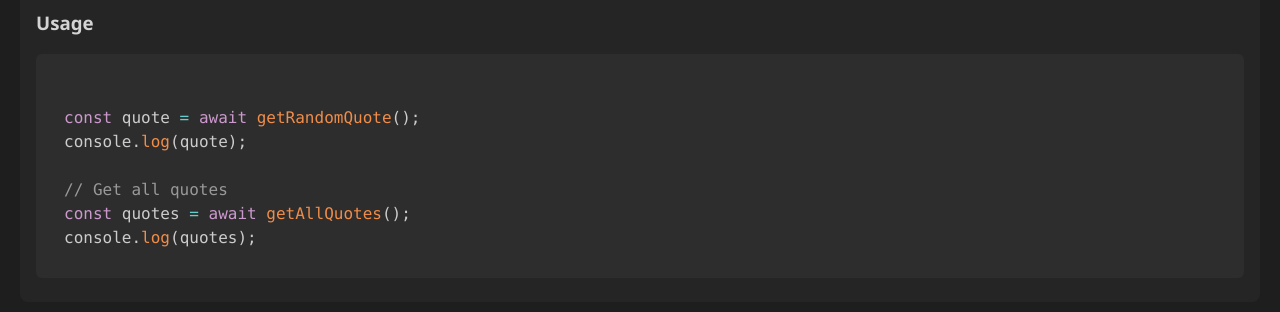
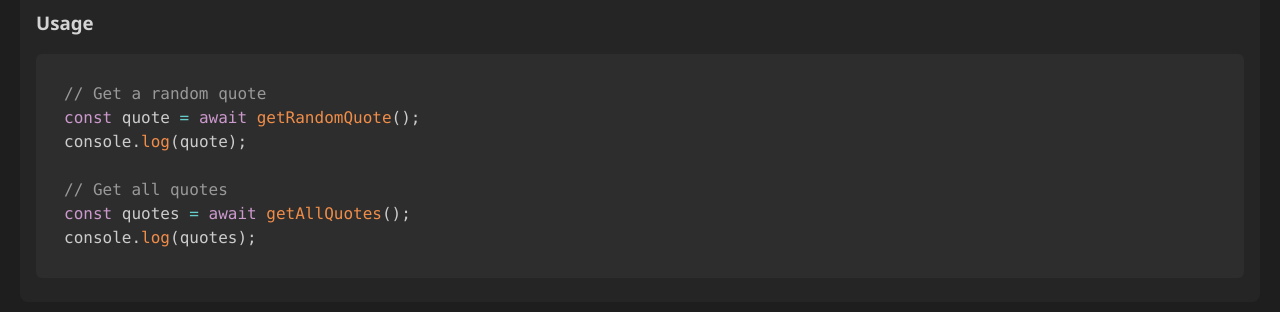
Before and after one commit to subashbaniyaa/anime-quotes-js, a website: page index.html in a window 1280 px wide. Shown: the part 579-891 px from the top of the page. Drawn offline with nearby package versions, Linux system fonts and the light colour scheme.

Commit message:
index.html

```diff
--- a/index.html
+++ b/index.html
@@ -32,7 +32,7 @@
     <h3>Import the module</h3>
     <pre><code class="language-javascript">import { getRandomQuote, getAllQuotes } from 'anime-quotes-js';</code></pre>
     <h3>Usage</h3>
-    <pre><code class="language-javascript">
+    <pre><code class="language-javascript">// Get a random quote
 const quote = await getRandomQuote();
 console.log(quote);
 
```
